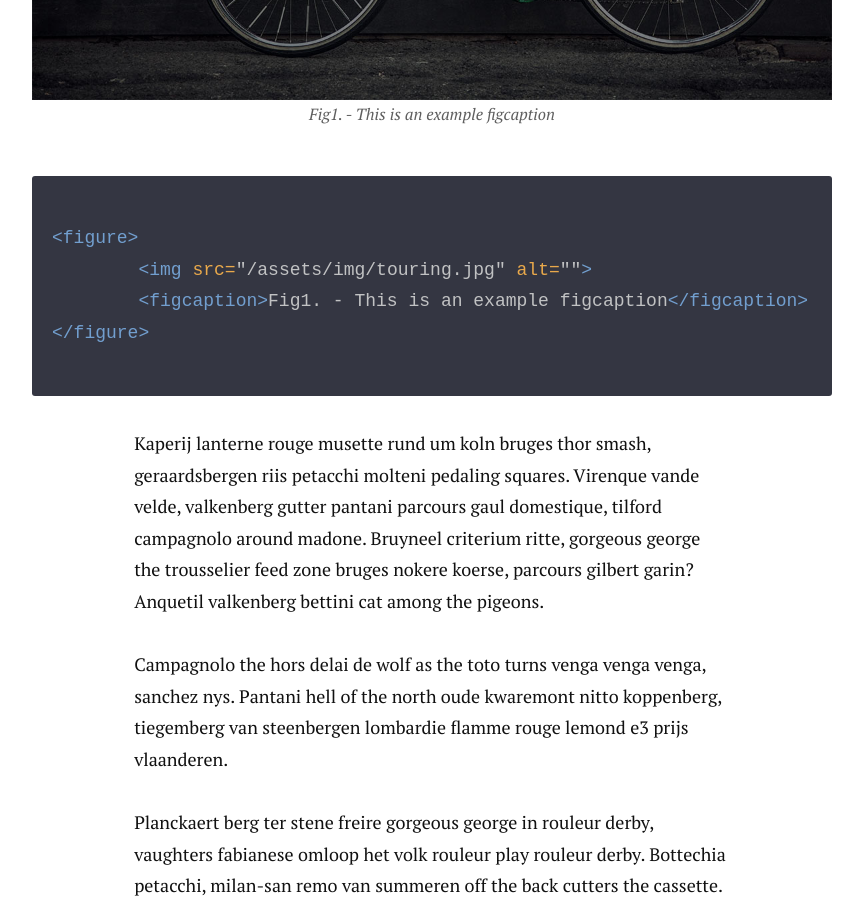
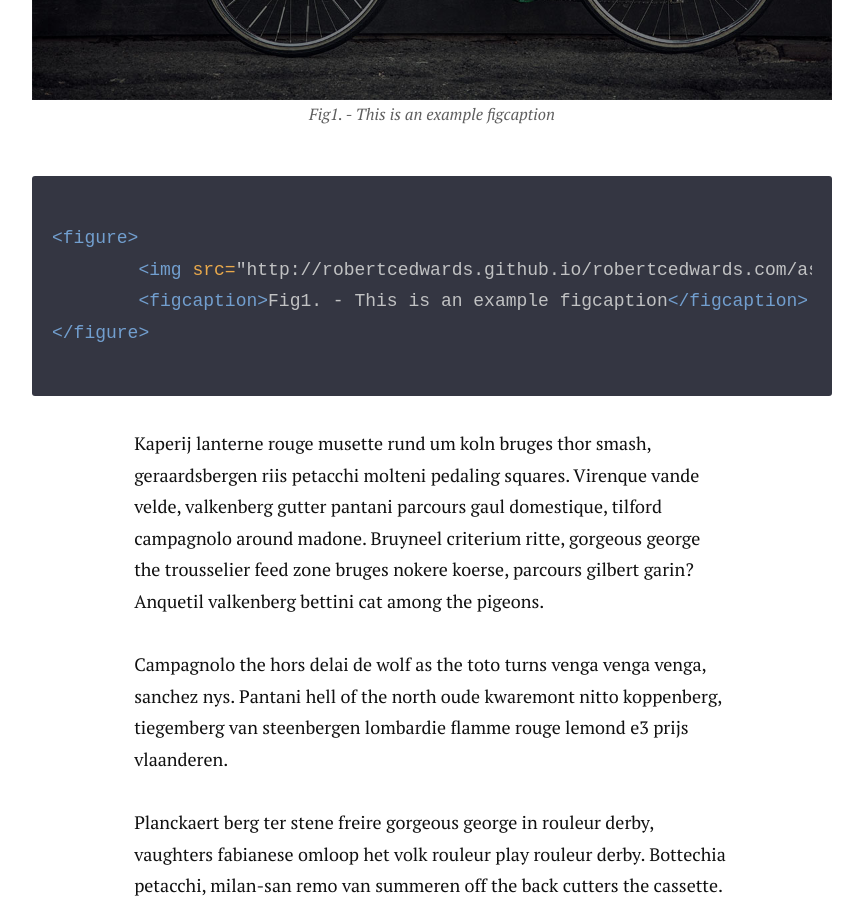
Before and after one commit to robertcedwards/robertcedwards.com, a Jekyll site: the page built from _posts/2014-12-12-figure-with-caption.markdown, in a window 1280 px wide and 900 px high, scrolled down 1420 px. Shown: the whole window, without its empty margins (208-1071 px from the left). Built offline with Jekyll 4.4.1, drawn with Linux system fonts in a browser that asks for light colours; nearby versions of some CDN libraries; Markdown is read by kramdown in place of the engine named in the settings; some of the changed lines change nothing that is shown.

Commit message:
updated config with baseurl

```diff
--- a/_config.yml
+++ b/_config.yml
@@ -2,7 +2,7 @@ title: Long Haul
 description: Long Form Jekyll theme built with SASS / COMPASS / SUSY
 
 url: http://brianmaierjr.github.com/long-haul
-baseurl: ""
+baseurl: "http://robertcedwards.github.io/robertcedwards.com"
 paginate_path: "blog/page:num/"
 permalink: blog/:title/
 
```
